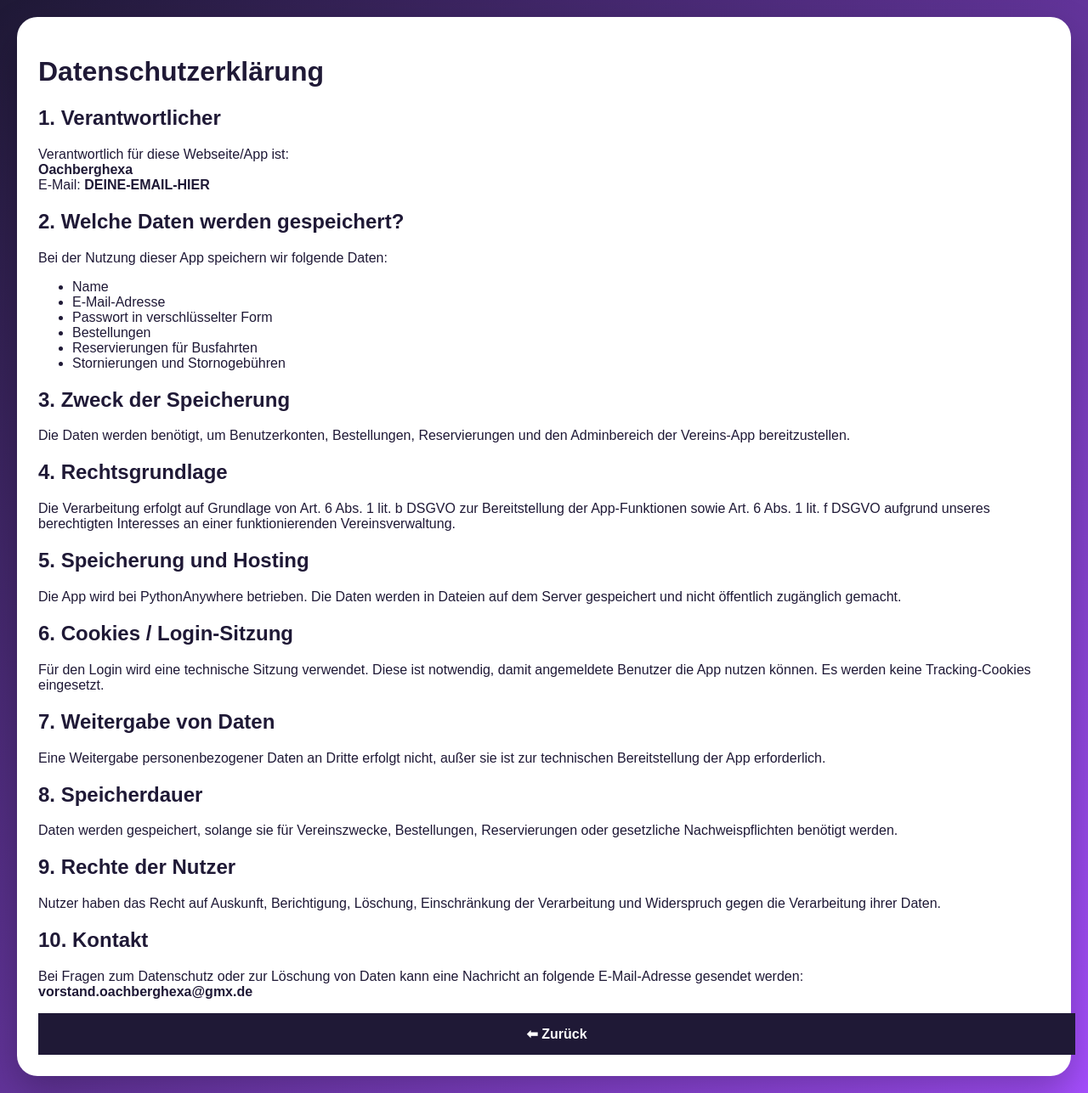
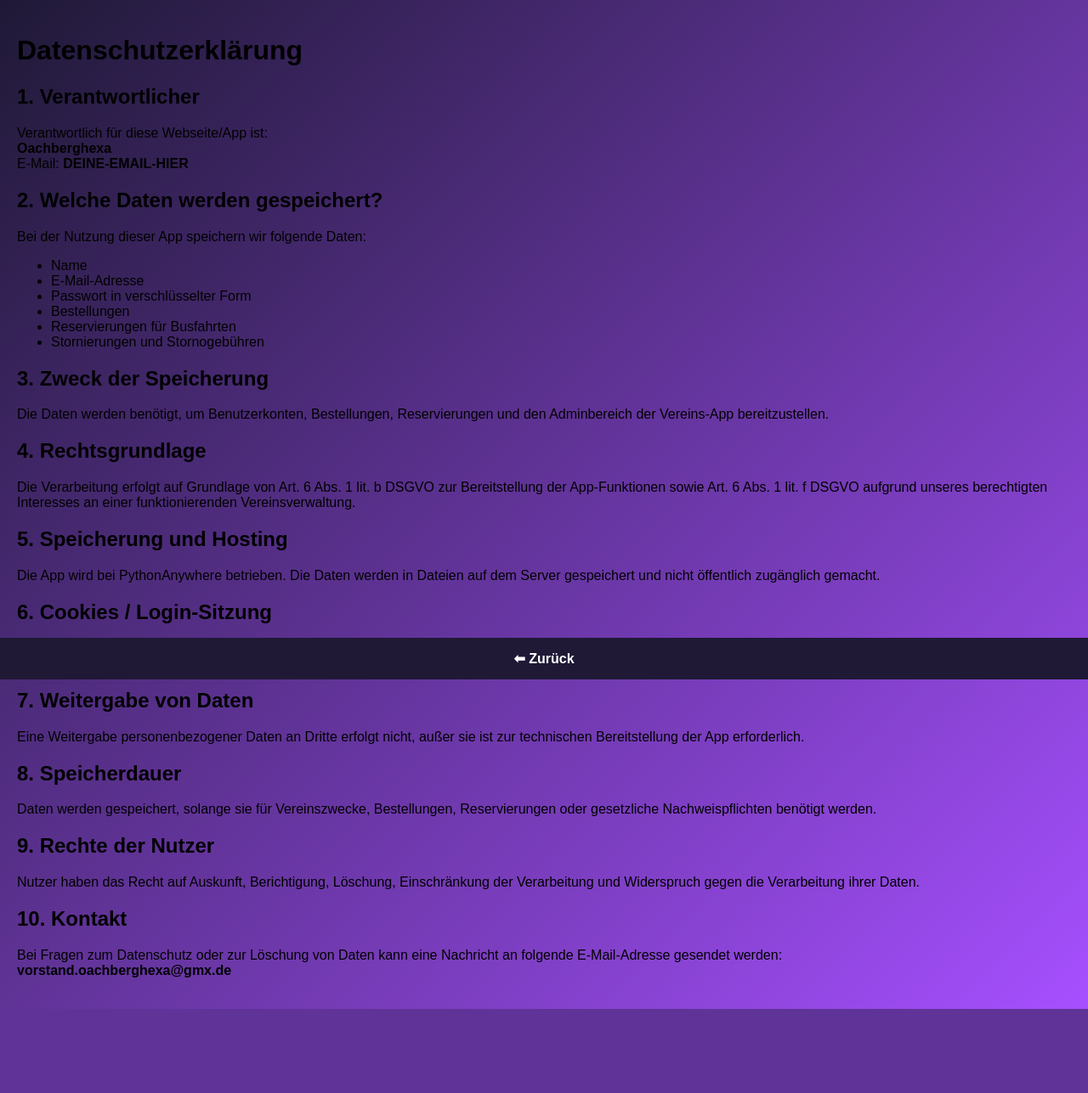
Before and after one commit to jessicabausch24-bot/hexenapp, a Flask app: page /datenschutz in a window 1280 px wide. Shown: the whole page at 85% size. After the commit the page ends 1188 px from the top, so only its background shows below. Run offline with Flask 3, Linux system fonts and the light colour scheme.

Commit message:
base layout fix ohne design kaputt

```diff
--- a/templates/base.html
+++ b/templates/base.html
@@ -11,24 +11,25 @@ body {
     font-family: Arial, sans-serif;
     background: linear-gradient(135deg, #1f1936, #a64fff);
     min-height: 100vh;
-    display: flex;
-    flex-direction: column;
 }
 
-/* CONTENT */
+/* CONTENT bleibt wie vorher */
 .main {
-    flex: 1;
     padding: 20px;
 }
 
-/* FOOTER */
+/* FOOTER FIX UNTEN (ohne Layout kaputt zu machen) */
 .footer-bar {
+    position: fixed;
+    bottom: 0;
+    left: 0;
     width: 100%;
     background: #1f1936;
     display: flex;
     justify-content: center;
-    gap: 20px;
-    padding: 15px;
+    gap: 30px;
+    padding: 15px 0;
+    z-index: 999;
 }
 
 .footer-bar a {
@@ -58,22 +59,6 @@ body {
 .back-arrow a:hover {
     transform: scale(1.2);
 }
-
-/* OPTIONAL: CARD BASIS */
-.card {
-    background: white;
-    color: #1f1936;
-    border-radius: 24px;
-    padding: 25px;
-    box-shadow: 0 20px 45px rgba(0,0,0,0.25);
-}
-
-/* RESPONSIVE */
-@media (max-width: 768px) {
-    .main {
-        padding: 15px;
-    }
-}
 </style>
 
 {% block styles %}{% endblock %}
@@ -82,19 +67,17 @@ body {
 
 <body>
 
-<!-- BACK BUTTON -->
+<!-- BACK BUTTON (nicht auf Dashboard + Login) -->
 {% if session.get('user') and request.endpoint not in ['dashboard', 'login'] %}
 <div class="back-arrow">
     <a href="javascript:history.back()">⬅</a>
 </div>
 {% endif %}
 
-<!-- MAIN CONTENT -->
 <div class="main">
     {% block content %}{% endblock %}
 </div>
 
-<!-- FOOTER -->
 {% if not hide_footer %}
 <div class="footer-bar">
     <a href="{{ url_for('dashboard') }}">Start</a>
```
